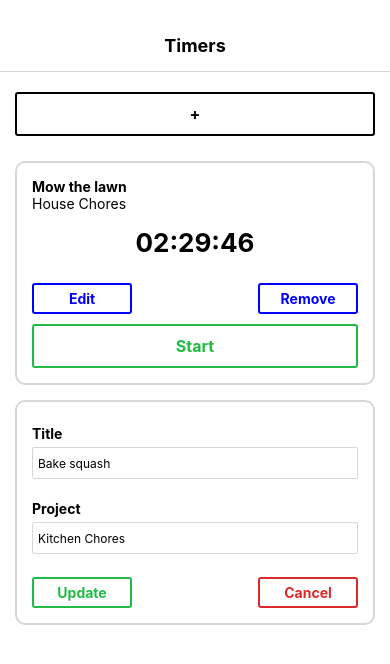
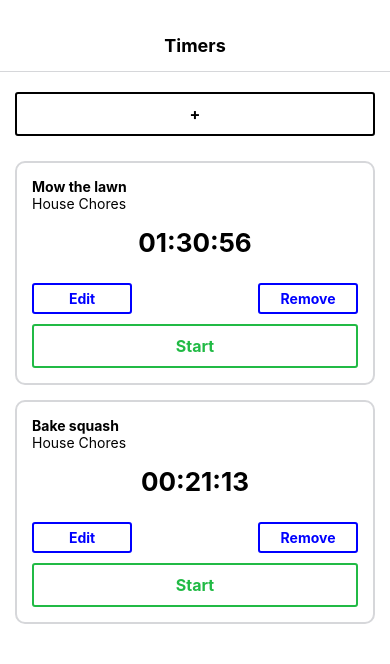
Before and after one commit to garciaac01/Fullstack_React_Native_Book, a React Native app in the folder time-tracking/: screen / in a window 390 px wide. Shown: the top 664 px of the page. Built offline with nearby package versions, Linux system fonts and the light colour scheme.

Commit message:
begin state setup

```diff
--- a/time-tracking/App.js
+++ b/time-tracking/App.js
@@ -1,11 +1,33 @@
 import React from 'react';
 import { StyleSheet, Text, View, ScrollView } from 'react-native';
+import uuidv4 from 'uuid/v4';
 
 import EditableTimer from './components/EditableTimer';
 import ToggleableTimerForm from './components/ToggleableTimerForm';
 
 export default class App extends React.Component {
+  state = {
+    timers: [
+      {
+        title: 'Mow the lawn',
+        project: 'House Chores',
+        id: uuidv4(),
+        elapsed: 5456099,
+        isRunning: true,
+      },
+      {
+        title: 'Bake squash',
+        project: 'House Chores',
+        id: uuidv4(),
+        elapsed: 1273998,
+        isRunning: false,
+      },
+    ],
+  };
+
   render() {
+    const { timers } = this.state;
+
     return (
       <View style={styles.appContainer}>
         <View style={styles.titleContainer}>
@@ -13,20 +35,17 @@ export default class App extends React.Component {
         </View>
         <ScrollView style={styles.timerList}>
           <ToggleableTimerForm isOpen={false} />
-          <EditableTimer
-            id="1"
-            title="Mow the lawn"
-            project="House Chores"
-            elapsed="8986300"
-            isRunning
-          />
-          <EditableTimer
-            id="2"
-            title="Bake squash"
-            project="Kitchen Chores"
-            elapsed="3890985"
-            editFormOpen
-          />
+          {timers.map(({ title, project, id, elapsed, isRunning }) => (
+            <EditableTimer
+              key={id}
+              id={id}
+              title={title}
+              project={project}
+              elapsed={elapsed}
+              isRunning={isRunning}
+            />
+          )
+          )}
         </ScrollView>
       </View>
     );
--- a/time-tracking/package.json
+++ b/time-tracking/package.json
@@ -12,7 +12,8 @@
     "react": "~16.9.0",
     "react-dom": "~16.9.0",
     "react-native": "https://github.com/expo/react-native/archive/sdk-36.0.0.tar.gz",
-    "react-native-web": "~0.11.7"
+    "react-native-web": "~0.11.7",
+    "uuid": "3.1.0"
   },
   "devDependencies": {
     "babel-preset-expo": "~8.0.0"
```
Also changed, not shown: 2 other files (tests, documents, lock files or other folders).
